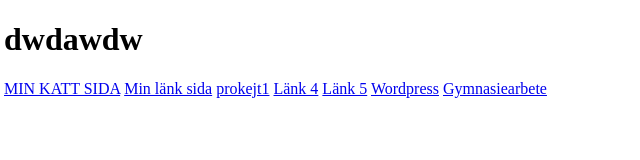
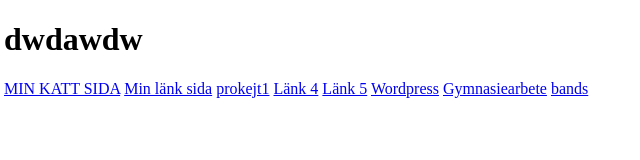
Before and after one commit to HAHA-HAHA22/HAHA-HAHA22.github.io, a plain HTML site: page index.html in a window 1280 px wide. Shown: the full height of the page, 4-644 px from the left. Drawn offline with Linux system fonts and the light colour scheme.

Commit message:
Update index.html

```diff
--- a/index.html
+++ b/index.html
@@ -14,6 +14,7 @@
     <a href="#">Länk 5</a>
     <a href="https://myhassan552.wordpress.com/">Wordpress</a>
     <a href="RENTNDRIVE/index.html">Gymnasiearbete</a>
+    <a href="Projekt 2/">bands</a>
 
 </body>
 </html>
```
